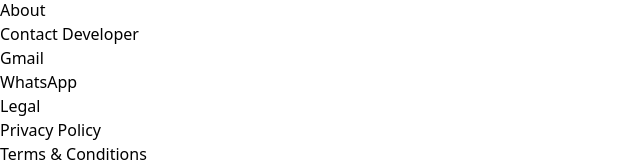
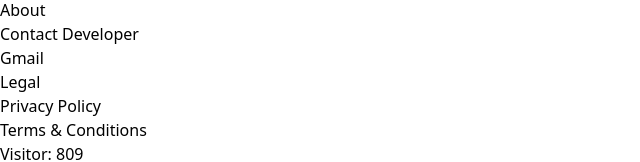
Before and after one commit to Shahanshahsidd208/KSP-Profile-Analysis-dashboard, a React (Vite) app in the folder frontend/: page / in a window 1280 px wide. Shown: the part 986-1148 px from the top of the page, without its empty margins (0-640 px from the left). Built offline with nearby package versions, Linux system fonts and the light colour scheme.

Commit message:
Update Footer.jsx

```diff
--- a/frontend/src/components/Footer.jsx
+++ b/frontend/src/components/Footer.jsx
@@ -53,7 +53,7 @@
                                         target="_blank"
                                         rel="noreferrer"
                                     >
-                                        {language === 'english' ? 'WhatsApp' : 'ವಾಟ್‌ಸ್‌ಆಪ್'}
+{/*                                      paste here */}
                                     </a>
                                 </li>
                             </ul>
```
